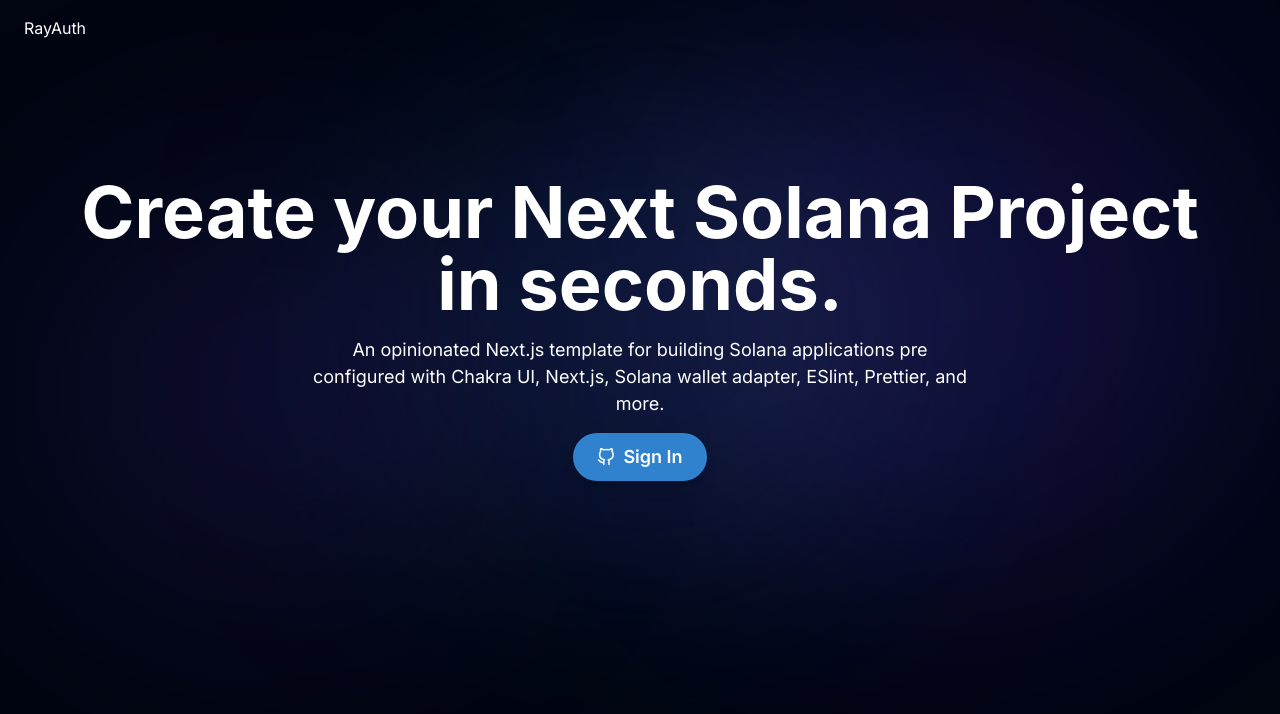
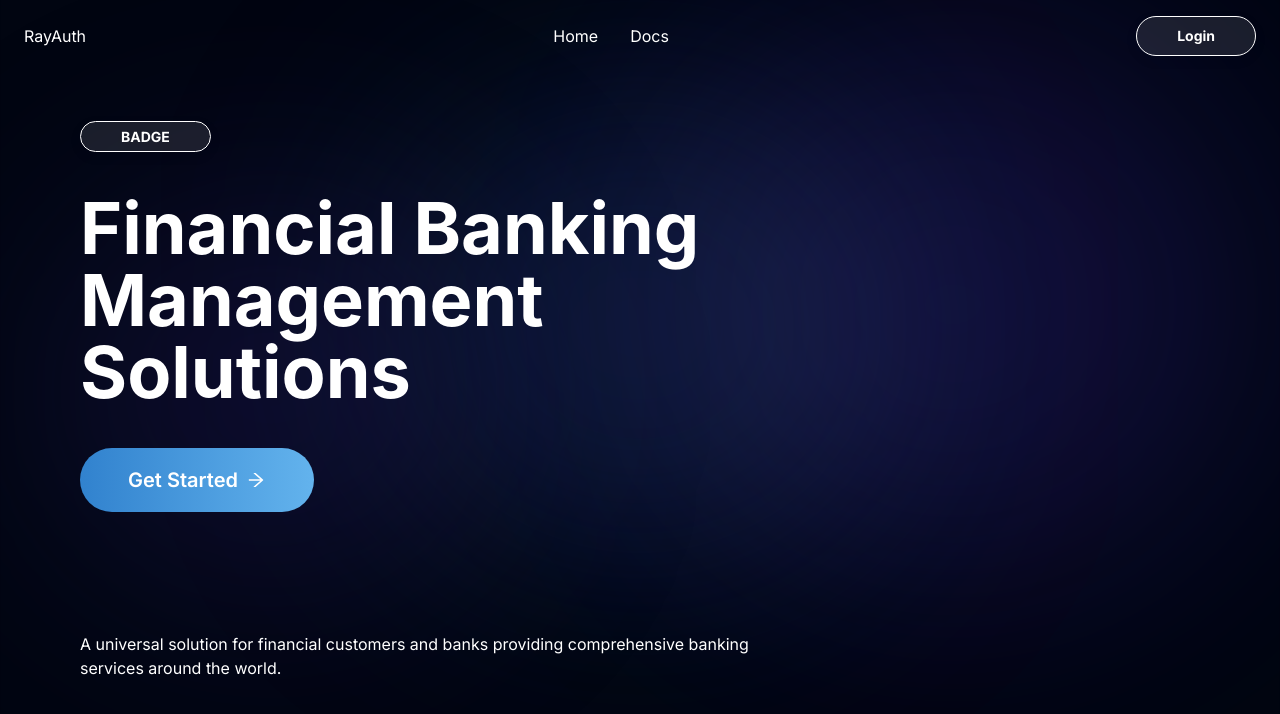
Before and after one commit to AnishDe12020/rayauth, a Next.js app in the folder apps/web/: page / in a window 1280 px wide. Shown: the top 714 px of the page. Built offline with nearby package versions, Linux system fonts and the light colour scheme; no server answers.

Commit message:
feat: build landing page

```diff
--- a/apps/web/src/components/Nav/index.tsx
+++ b/apps/web/src/components/Nav/index.tsx
@@ -1,4 +1,5 @@
-import { Flex, Text } from '@chakra-ui/react';
+import { Button, Flex, Text } from '@chakra-ui/react';
+import Link from 'next/link';
 import type { FC } from 'react';
 
 const Nav: FC = () => {
@@ -14,6 +15,46 @@
       w="100%"
     >
       <Text>RayAuth</Text>
+
+      <Flex align="center" gap={4} ml={4}>
+        <Link href="/">
+          <Text
+            _hover={{ color: 'rgba(255, 255, 255, 0.8)' }}
+            cursor="pointer"
+            mr={4}
+          >
+            Home
+          </Text>
+        </Link>
+
+        <Link href="">
+          <Text
+            _hover={{ color: 'rgba(255, 255, 255, 0.8)' }}
+            cursor="pointer"
+            mr={4}
+          >
+            Docs
+          </Text>
+        </Link>
+      </Flex>
+
+      <Link href="/login">
+        <Button
+          _active={{ bg: 'rgba(255, 255, 255, 0.3)' }}
+          _hover={{ bg: 'rgba(255, 255, 255, 0.2)' }}
+          bg="rgba(255, 255, 255, 0.1)"
+          border="1px solid white"
+          borderRadius="full"
+          color="white"
+          filter="drop-shadow(0px 4px 4px rgba(0, 0, 0, 0.25))"
+          fontSize="sm"
+          fontWeight="bold"
+          px={10}
+          py={4}
+        >
+          Login
+        </Button>
+      </Link>
     </Flex>
   );
 };
--- a/apps/web/src/pages/_app.tsx
+++ b/apps/web/src/pages/_app.tsx
@@ -6,7 +6,7 @@
 import { SessionProvider } from 'next-auth/react';
 
 const metadata = {
-  title: 'Next Solana Starter',
+  title: 'RayAuth',
   description:
     'An opinionated Next.js template for building Solana applications pre configured with Chakra UI, Next.js, Solana wallet adapter, ESlint, Prettier, and more.',
   url: 'https://next-solana-starter.vercel.app/',
--- a/apps/web/src/pages/index.tsx
+++ b/apps/web/src/pages/index.tsx
@@ -1,37 +1,65 @@
-import MainLayout from '@/Layout/Main.layout';
-import { Button, Heading, Text, Icon } from '@chakra-ui/react';
-import { signIn, signOut, useSession } from 'next-auth/react';
-import { FiGithub } from 'react-icons/fi';
+import Nav from '@/components/Nav';
+import { Badge, Button, Flex, Heading, Icon, Text } from '@chakra-ui/react';
+import { AiOutlineArrowRight } from 'react-icons/ai';
 
 const Home = () => {
-  const { data: session } = useSession();
+  return (
+    <Flex
+      bgColor="#0D0A12"
+      bgImage="url('/assets/login.svg')"
+      bgSize="cover"
+      color="white"
+      flexDir="column"
+      h="100vh"
+      justify="center"
+      overflow="hidden"
+      w="100vw"
+    >
+      <Nav />
+      <Flex
+        align="flex-start"
+        flexDir="column"
+        gap={10}
+        justify="flex-start"
+        maxW="container.md"
+        pl={20}
+      >
+        <Badge
+          bg="rgba(255, 255, 255, 0.1)"
+          border="1px solid white"
+          borderRadius="full"
+          color="white"
+          filter="drop-shadow(0px 4px 4px rgba(0, 0, 0, 0.25))"
+          fontSize="sm"
+          fontWeight="bold"
+          px={10}
+          py={1}
+        >
+          Badge
+        </Badge>
 
-  return (
-    <MainLayout>
-      <Heading size="4xl">
-        Create your Next Solana Project <br />
-        in seconds.
-      </Heading>
-      <Text fontSize="lg" maxW="2xl" mt={4}>
-        An opinionated Next.js template for building Solana applications pre
-        configured with Chakra UI, Next.js, Solana wallet adapter, ESlint,
-        Prettier, and more.
-      </Text>
+        <Heading size="4xl">Financial Banking Management Solutions</Heading>
 
-      <Button
-        colorScheme="blue"
-        mt={4}
-        onClick={() => {
-          session ? signOut() : signIn();
-        }}
-        rounded="full"
-        shadow="lg"
-        size="lg"
-      >
-        <Icon as={FiGithub} mr={2} />
-        {session ? 'Sign out' : 'Sign In'}
-      </Button>
-    </MainLayout>
+        <Button
+          _hover={{
+            bgGradient: 'linear(to-r, blue.300, blue.500)',
+          }}
+          bgGradient="linear(to-r, blue.500, blue.300)"
+          colorScheme="blue"
+          fontSize="xl"
+          px={12}
+          py={8}
+          rounded="full"
+        >
+          Get Started <Icon as={AiOutlineArrowRight} ml={2} />
+        </Button>
+
+        <Text mt={20}>
+          A universal solution for financial customers and banks providing
+          comprehensive banking services around the world.
+        </Text>
+      </Flex>
+    </Flex>
   );
 };
 
```
Also changed, not shown: apps/web/src/components/Nav/Logo.tsx (+13 -13 lines), apps/web/src/pages/login.tsx (+9 -1 lines), 2 other files (tests, documents, lock files or other folders).
